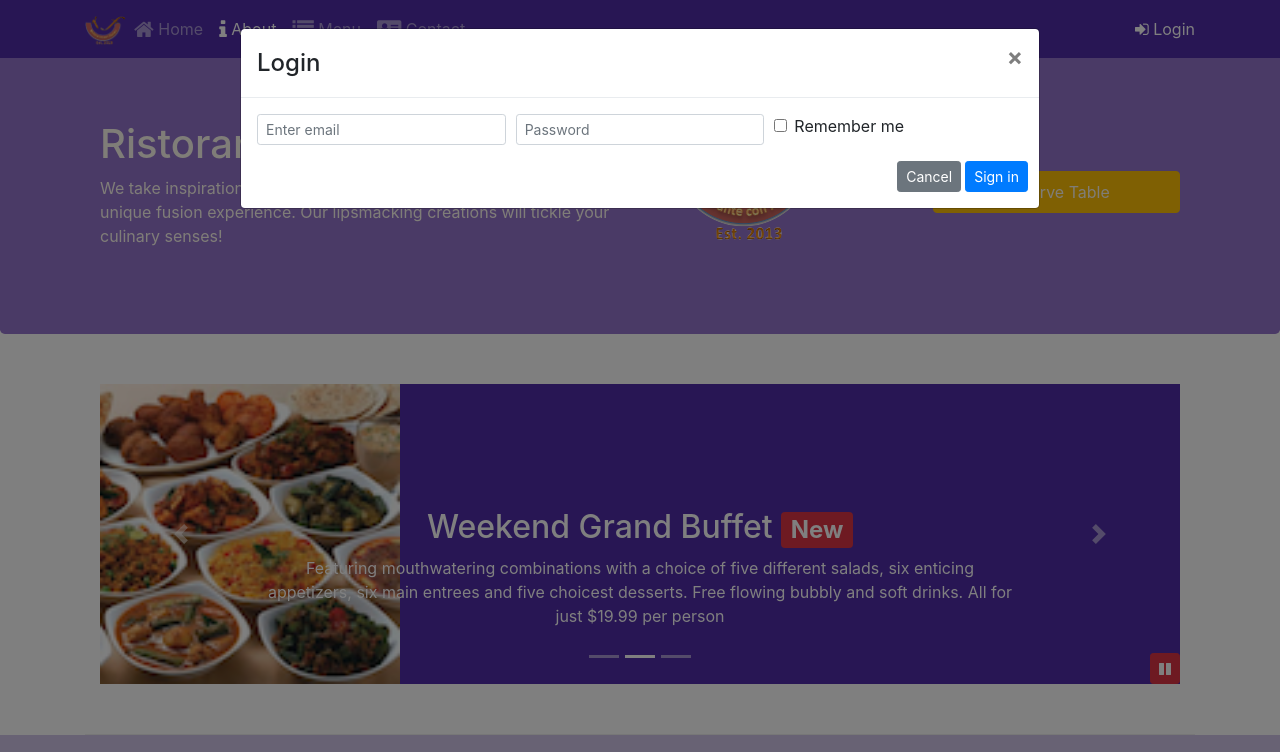
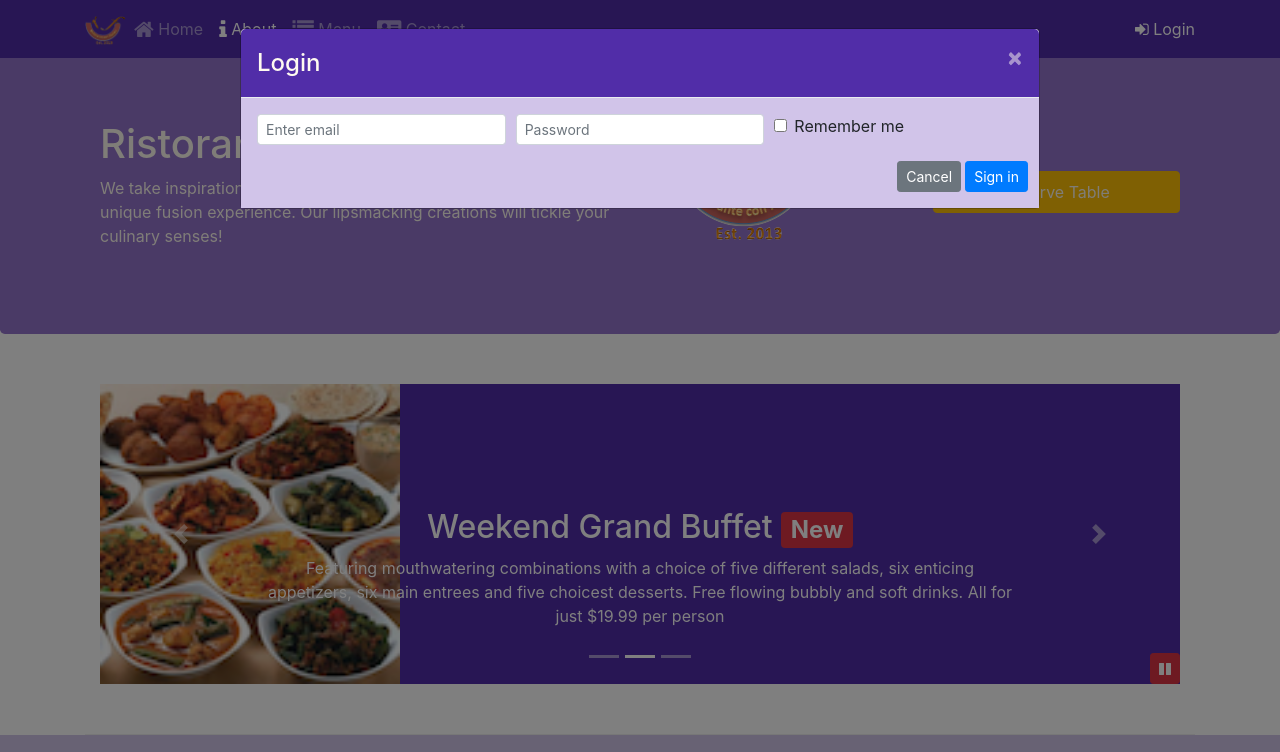
Before and after one commit to valentin-gavela/Bootstrap4, a website: page conFusion/index.html in a window 1280 px wide. Both pictures are taken after a click on the link "Login". Shown: the top 752 px of the page. Drawn offline with nearby package versions, Linux system fonts and the light colour scheme.

Commit message:
add styles to modals and js to toogle modal

```diff
--- a/conFusion/css/styles.scss
+++ b/conFusion/css/styles.scss
@@ -74,3 +74,19 @@ body {
     bottom: 0px;
     z-index: 1;
 }
+
+.modal {
+    .modal-header {
+        background: $background-dark;
+        .modal-title {
+            color: floralwhite;
+        }
+        .close {
+            color: floralwhite;
+        }
+    }
+
+    .modal-body {
+        background: $background-pale;
+    }
+}
--- a/conFusion/index.html
+++ b/conFusion/index.html
@@ -49,7 +49,7 @@
                         </li>
                     </ul>
                     <span class="navbar-text">
-                        <a data-toggle="modal" data-target="#loginModal"> <span class="fa fa-sign-in"></span> Login</a>
+                        <a id="loginButton"> <span class="fa fa-sign-in"></span> Login </a>
                     </span>
                 </div>
             </div>
@@ -102,7 +102,7 @@
         <!-- Reservation Modal -->
         <div
             class="modal fade"
-            id="reservationModal"
+            id="reserveTableModal"
             tabindex="-1"
             role="dialog"
             aria-labelledby="reservationModalLabel"
@@ -192,9 +192,7 @@
                         </div>
                     </div>
                     <div class="col-12 col-sm-3 align-self-center">
-                        <a role="button" class="btn btn-block nav-link btn-warning" data-toggle="modal" data-target="#reservationModal"
-                            >Reserve Table</a
-                        >
+                        <a role="button" id="reserveTableButton" class="btn btn-block nav-link btn-warning">Reserve Table</a>
                     </div>
                 </div>
             </div>
@@ -327,6 +325,14 @@
                     }
                 })
             })
+
+            $('#loginButton').click(function () {
+                $('#loginModal').modal('show')
+            })
+
+            $('#reserveTableButton').click(function () {
+                $('#reserveTableModal').modal('show')
+            })
         </script>
     </body>
 </html>
```
Also changed, not shown: conFusion/css/styles.css, 1 other file.
